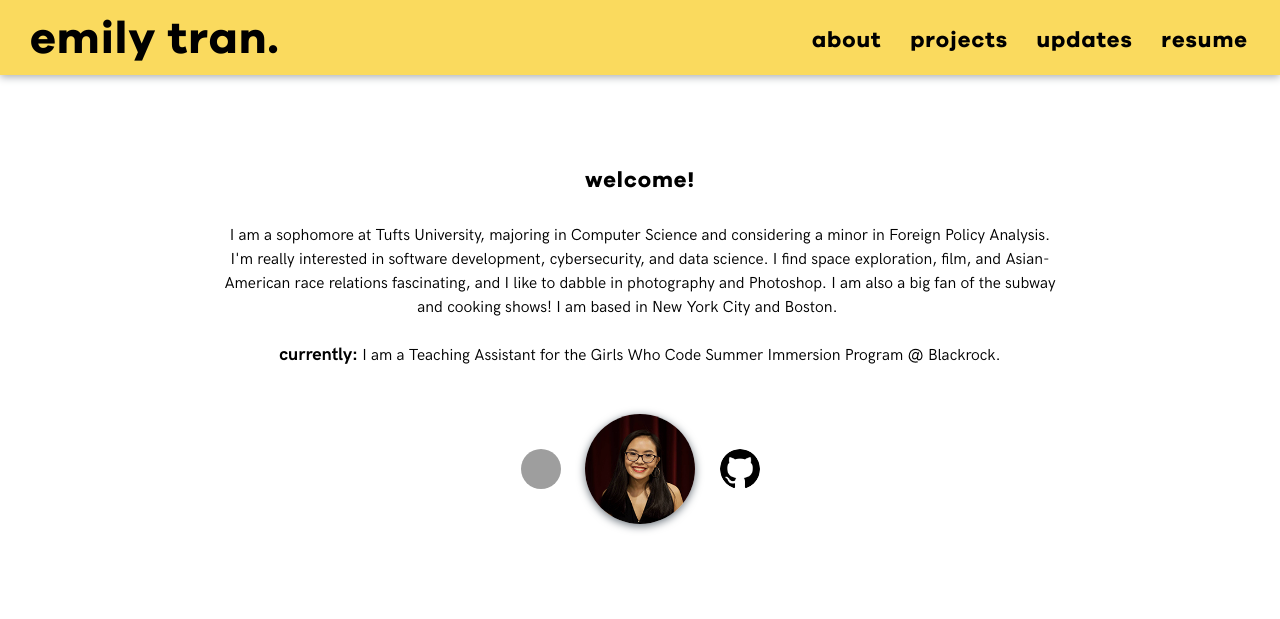
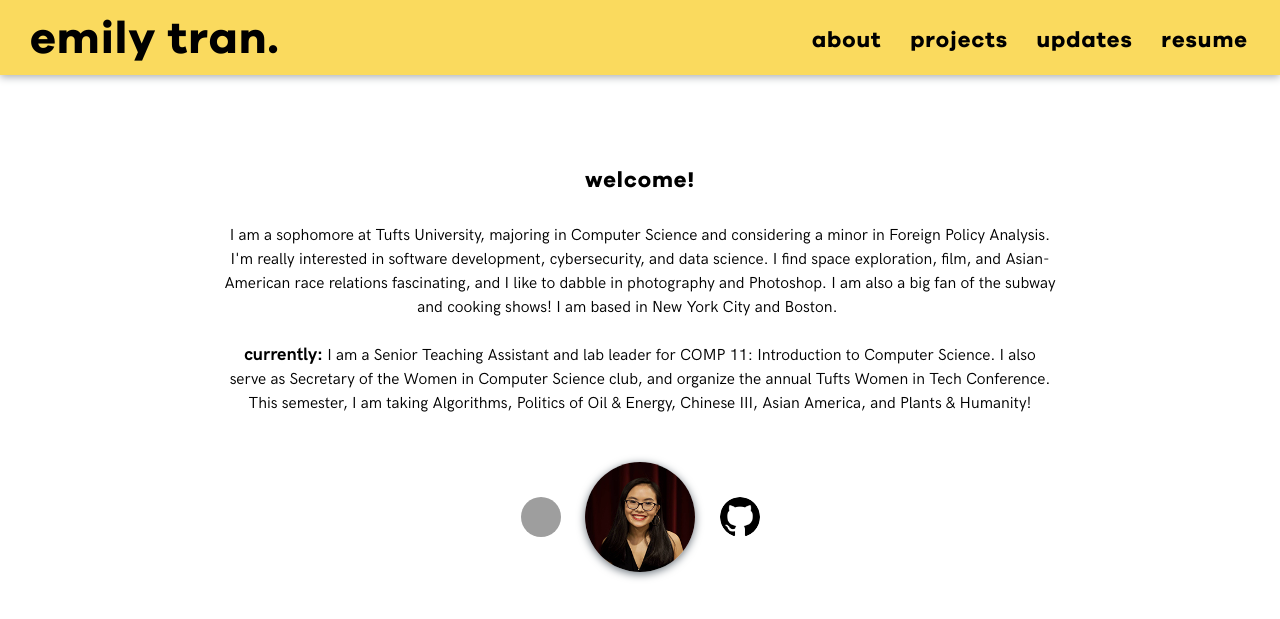
Before and after one commit to emilytran99/website, a Jekyll site: the page built from index.html, in a window 1280 px wide. Shown: the top 619 px of the page. Built offline with Jekyll 4.4.1, drawn with Linux system fonts in a browser that asks for light colours; grey boxes are pictures that could not be loaded.

Commit message:
updated about page

```diff
--- a/index.html
+++ b/index.html
@@ -14,8 +14,7 @@ I am a sophomore at Tufts University, majoring in Computer Science and consideri
 
 <p id="currently">currently: </p>
 <p style="display: inline; text-align: center">
-I am a Teaching Assistant for the Girls Who Code Summer Immersion Program @ Blackrock.
-<!-- I am a Teaching Assistant for COMP 11: Introduction to Computer Science. I also serve as Secretary of the Women in Computer Science club, and organize the annual Tufts Women in Tech Conference. -->
+I am a Senior Teaching Assistant and lab leader for COMP 11: Introduction to Computer Science. I also serve as Secretary of the Women in Computer Science club, and organize the annual Tufts Women in Tech Conference. This semester, I am taking Algorithms, Politics of Oil & Energy, Chinese III, Asian America, and Plants & Humanity!
 </p>
 
 <br><br><br>
```
